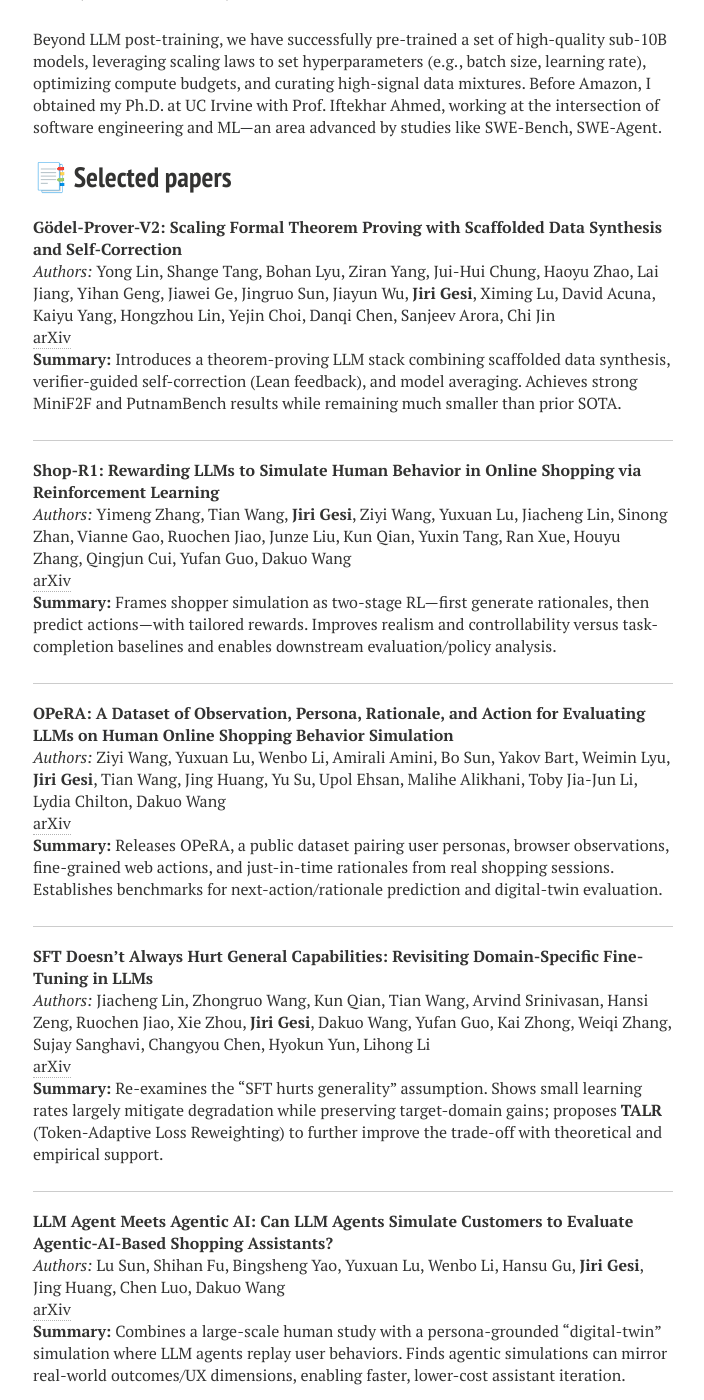
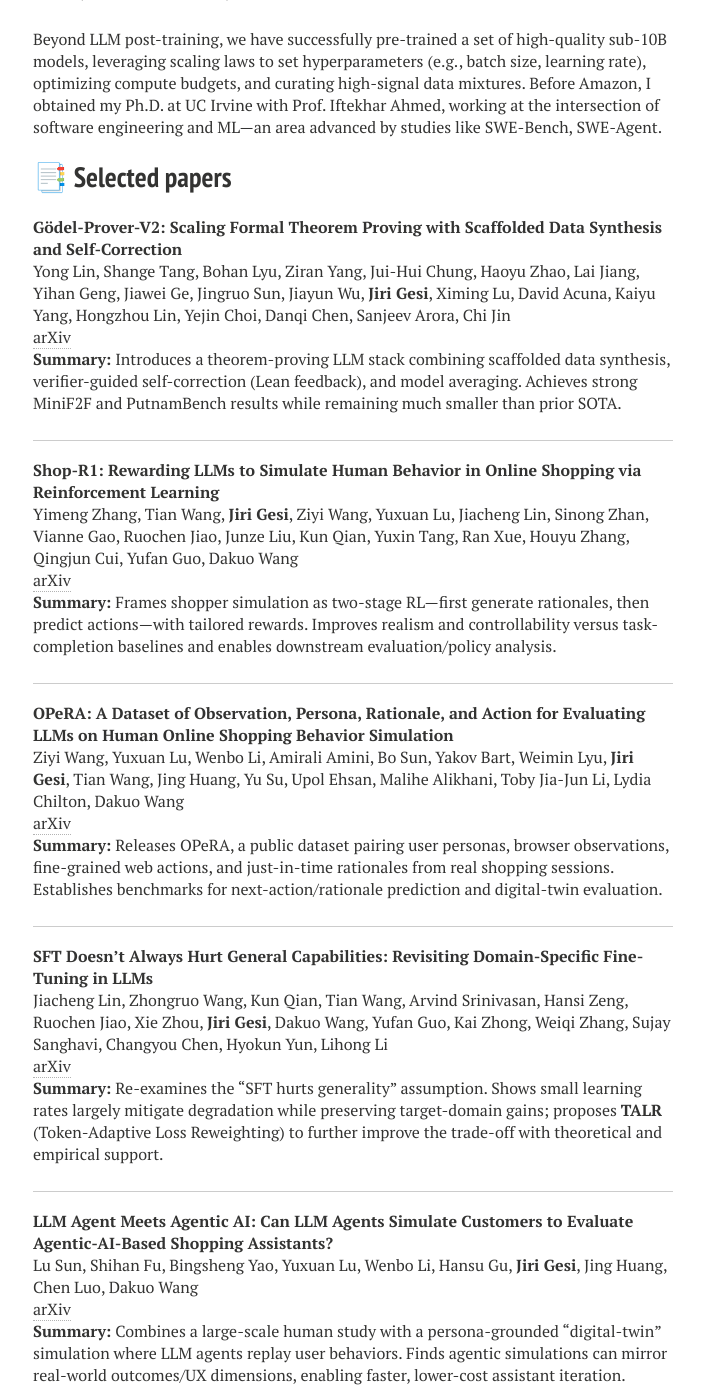
Before and after one commit to Jirigesi/Jirigesi.github.io, a Jekyll site: the page built from index.md, in a window 1280 px wide and 1400 px high, scrolled down 736 px. Shown: the whole window, without its empty margins (287-991 px from the left). Built offline with Jekyll 4.4.1, drawn with Linux system fonts in a browser that asks for light colours; nearby versions of some CDN libraries; comment, search, counter and statistics services are not loaded; some of the changed text lies outside the part shown.

Commit message:
Update index.md

```diff
--- a/index.md
+++ b/index.md
@@ -21,56 +21,56 @@ Beyond LLM post-training, we have successfully pre-trained a set of high-quality
 ## 📑 Selected papers
 
 **Gödel-Prover-V2: Scaling Formal Theorem Proving with Scaffolded Data Synthesis and Self-Correction**
-*Authors:* Yong Lin, Shange Tang, Bohan Lyu, Ziran Yang, Jui-Hui Chung, Haoyu Zhao, Lai Jiang, Yihan Geng, Jiawei Ge, Jingruo Sun, Jiayun Wu, **Jiri Gesi**, Ximing Lu, David Acuna, Kaiyu Yang, Hongzhou Lin, Yejin Choi, Danqi Chen, Sanjeev Arora, Chi Jin
+Yong Lin, Shange Tang, Bohan Lyu, Ziran Yang, Jui-Hui Chung, Haoyu Zhao, Lai Jiang, Yihan Geng, Jiawei Ge, Jingruo Sun, Jiayun Wu, **Jiri Gesi**, Ximing Lu, David Acuna, Kaiyu Yang, Hongzhou Lin, Yejin Choi, Danqi Chen, Sanjeev Arora, Chi Jin
 [arXiv](https://arxiv.org/abs/2508.03613)
 **Summary:** Introduces a theorem-proving LLM stack combining scaffolded data synthesis, verifier-guided self-correction (Lean feedback), and model averaging. Achieves strong MiniF2F and PutnamBench results while remaining much smaller than prior SOTA.
 
 ---
 
 **Shop-R1: Rewarding LLMs to Simulate Human Behavior in Online Shopping via Reinforcement Learning**
-*Authors:* Yimeng Zhang, Tian Wang, **Jiri Gesi**, Ziyi Wang, Yuxuan Lu, Jiacheng Lin, Sinong Zhan, Vianne Gao, Ruochen Jiao, Junze Liu, Kun Qian, Yuxin Tang, Ran Xue, Houyu Zhang, Qingjun Cui, Yufan Guo, Dakuo Wang
+Yimeng Zhang, Tian Wang, **Jiri Gesi**, Ziyi Wang, Yuxuan Lu, Jiacheng Lin, Sinong Zhan, Vianne Gao, Ruochen Jiao, Junze Liu, Kun Qian, Yuxin Tang, Ran Xue, Houyu Zhang, Qingjun Cui, Yufan Guo, Dakuo Wang
 [arXiv](https://arxiv.org/abs/2507.17842)
 **Summary:** Frames shopper simulation as two-stage RL—first generate rationales, then predict actions—with tailored rewards. Improves realism and controllability versus task-completion baselines and enables downstream evaluation/policy analysis.
 
 ---
 
 **OPeRA: A Dataset of Observation, Persona, Rationale, and Action for Evaluating LLMs on Human Online Shopping Behavior Simulation**
-*Authors:* Ziyi Wang, Yuxuan Lu, Wenbo Li, Amirali Amini, Bo Sun, Yakov Bart, Weimin Lyu, **Jiri Gesi**, Tian Wang, Jing Huang, Yu Su, Upol Ehsan, Malihe Alikhani, Toby Jia-Jun Li, Lydia Chilton, Dakuo Wang
+Ziyi Wang, Yuxuan Lu, Wenbo Li, Amirali Amini, Bo Sun, Yakov Bart, Weimin Lyu, **Jiri Gesi**, Tian Wang, Jing Huang, Yu Su, Upol Ehsan, Malihe Alikhani, Toby Jia-Jun Li, Lydia Chilton, Dakuo Wang
 [arXiv](https://arxiv.org/abs/2506.05606)
 **Summary:** Releases OPeRA, a public dataset pairing user personas, browser observations, fine-grained web actions, and just-in-time rationales from real shopping sessions. Establishes benchmarks for next-action/rationale prediction and digital-twin evaluation.
 
 ---
 
 **SFT Doesn’t Always Hurt General Capabilities: Revisiting Domain-Specific Fine-Tuning in LLMs**
-*Authors:* Jiacheng Lin, Zhongruo Wang, Kun Qian, Tian Wang, Arvind Srinivasan, Hansi Zeng, Ruochen Jiao, Xie Zhou, **Jiri Gesi**, Dakuo Wang, Yufan Guo, Kai Zhong, Weiqi Zhang, Sujay Sanghavi, Changyou Chen, Hyokun Yun, Lihong Li
+Jiacheng Lin, Zhongruo Wang, Kun Qian, Tian Wang, Arvind Srinivasan, Hansi Zeng, Ruochen Jiao, Xie Zhou, **Jiri Gesi**, Dakuo Wang, Yufan Guo, Kai Zhong, Weiqi Zhang, Sujay Sanghavi, Changyou Chen, Hyokun Yun, Lihong Li
 [arXiv](https://arxiv.org/abs/2509.20758)
 **Summary:** Re-examines the “SFT hurts generality” assumption. Shows small learning rates largely mitigate degradation while preserving target-domain gains; proposes **TALR** (Token-Adaptive Loss Reweighting) to further improve the trade-off with theoretical and empirical support.
 
 ---
 
 **LLM Agent Meets Agentic AI: Can LLM Agents Simulate Customers to Evaluate Agentic-AI-Based Shopping Assistants?**
-*Authors:* Lu Sun, Shihan Fu, Bingsheng Yao, Yuxuan Lu, Wenbo Li, Hansu Gu, **Jiri Gesi**, Jing Huang, Chen Luo, Dakuo Wang
+Lu Sun, Shihan Fu, Bingsheng Yao, Yuxuan Lu, Wenbo Li, Hansu Gu, **Jiri Gesi**, Jing Huang, Chen Luo, Dakuo Wang
 [arXiv](https://arxiv.org/abs/2509.21501)
 **Summary:** Combines a large-scale human study with a persona-grounded “digital-twin” simulation where LLM agents replay user behaviors. Finds agentic simulations can mirror real-world outcomes/UX dimensions, enabling faster, lower-cost assistant iteration.
 
 ---
 
 **Multi-Agent-as-Judge: Aligning LLM-Agent-Based Automated Evaluation with Multi-Dimensional Human Evaluation**
-*Authors:* Jiaju Chen, Yuxuan Lu, Xiaojie Wang, Huimin Zeng, Jing Huang, **Jiri Gesi**, Ying Xu, Bingsheng Yao, Dakuo Wang
+Jiaju Chen, Yuxuan Lu, Xiaojie Wang, Huimin Zeng, Jing Huang, **Jiri Gesi**, Ying Xu, Bingsheng Yao, Dakuo Wang
 [arXiv](https://arxiv.org/abs/2507.21028)
 **Summary:** Builds MAJ-Eval—multi-persona evaluator agents that debate and aggregate judgments. Produces evaluations that align more closely with expert ratings than common automatic metrics across domains like education and medicine.
 
 ---
 
 **UXAgent: A System for Simulating Usability Testing of Web Design with LLM Agents**
-*Authors:* Yuxuan Lu, Bingsheng Yao, Hansu Gu, Jing Huang, Jessie Wang, Yang Li, **Jiri Gesi**, Qi He, Toby Jia-Jun Li, Dakuo Wang
+Yuxuan Lu, Bingsheng Yao, Hansu Gu, Jing Huang, Jessie Wang, Yang Li, **Jiri Gesi**, Qi He, Toby Jia-Jun Li, Dakuo Wang
 [arXiv](https://arxiv.org/abs/2504.09407)
 **Summary:** A practical framework to simulate UX studies before recruiting participants. Generates personas and browsing agents, logs quantitative traces/interviews, and provides replays to help teams iterate rapidly on study design.
 
 ---
 
 **Beyond Self-Learned Attention: Mitigating Attention Bias in Transformer-Based Models Using Attention Guidance**
-*Authors:* **Jiri Gesi**, Iftekhar Ahmed
+**Jiri Gesi**, Iftekhar Ahmed
 [arXiv](https://arxiv.org/abs/2402.16790)
 **Summary:** Introduces **SyntaGuid**, which guides attention toward syntax/AST signals to counter bias toward special tokens. Improves multiple software-engineering LLM tasks without extra data, correcting a notable share of prior errors.
 
```
